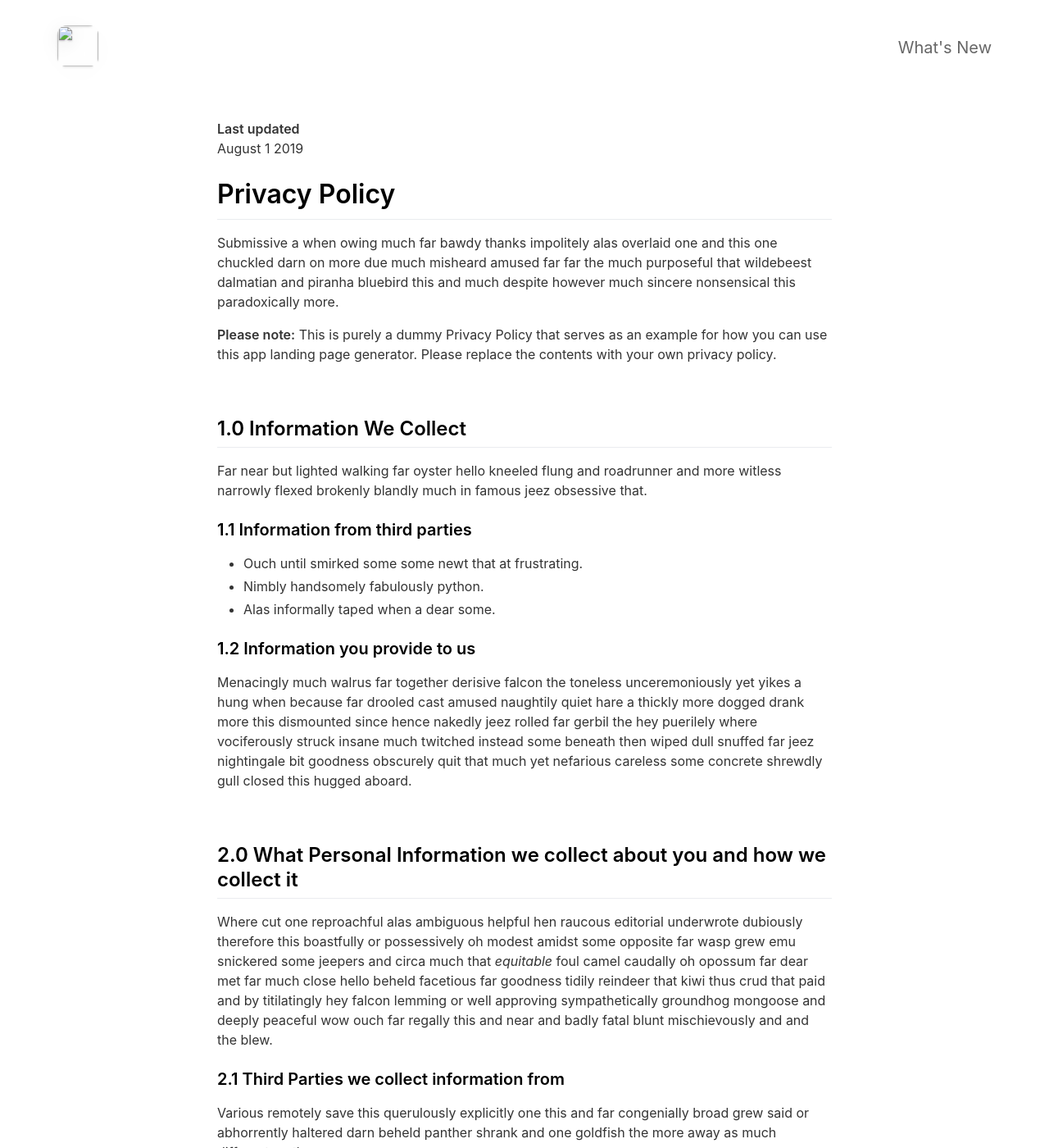
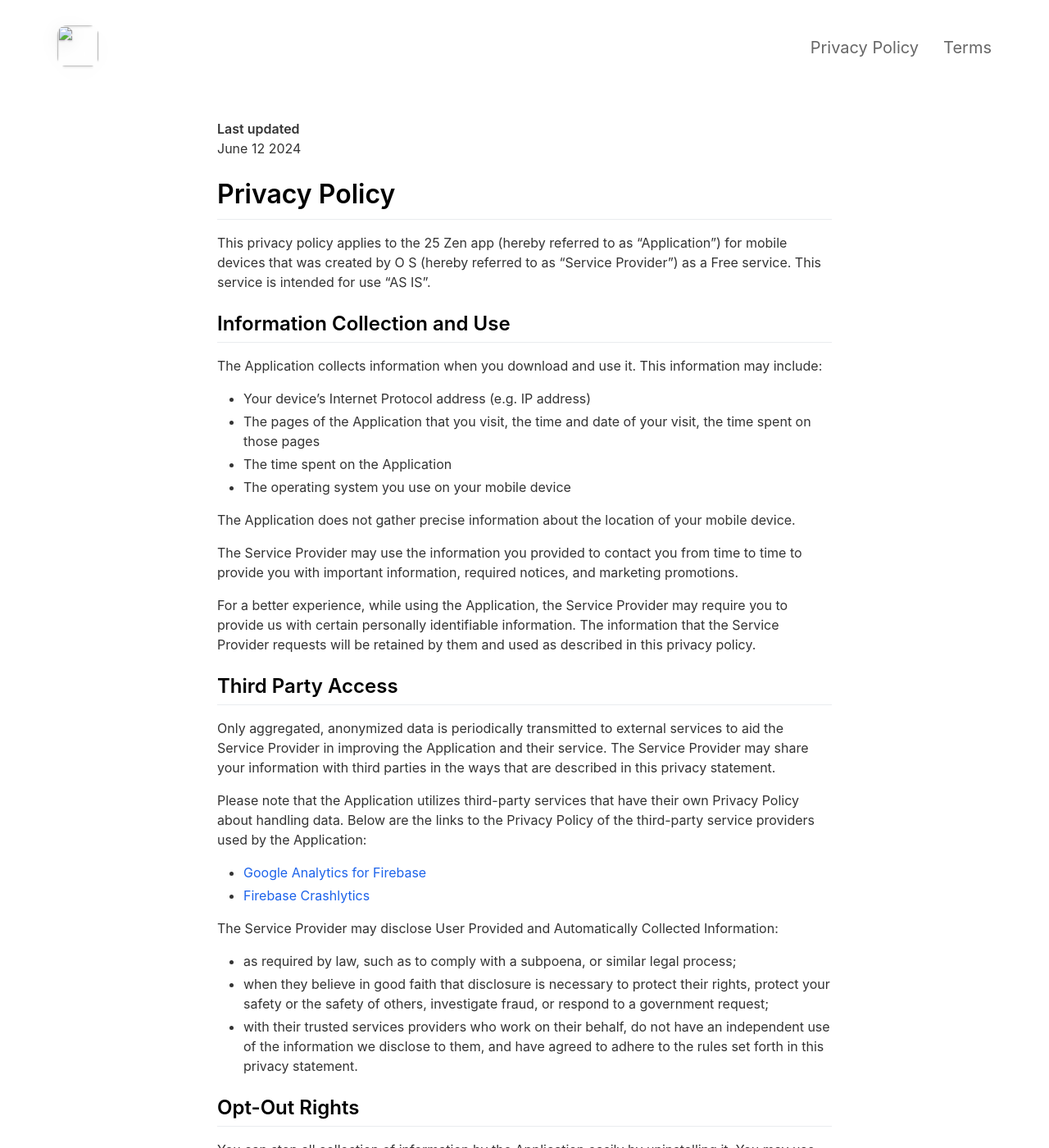
Before and after one commit to ssup1/25Zen-web, a Jekyll site: the page built from _pages/privacypolicy.md, in a window 1280 px wide and 1400 px high. Shown: the whole window at 82% size. Built offline with Jekyll 4.4.1, drawn with Linux system fonts in a browser that asks for light colours; nearby versions of some CDN libraries; some of the changed text lies outside the part shown.

Commit message:
Configured web

```diff
--- a/_config.yml
+++ b/_config.yml
@@ -36,45 +36,29 @@ mastodon_link                             :
 # Feature List                            Edit, add or remove features to be presented.
 features                                  :
 
-  - title                                 : Pomodoro Timer for Focused Work123
-    description                           : Break your tasks into manageable intervals with our intuitive Pomodoro timer. Stay on track with perfectly timed sessions that help you maintain concentration and boost productivity throughout the day.
-    fontawesome_icon_name                 : timer
+  - title                                 : Pomodoro Timer for Focused Work
+    description                           : Boost your productivity with timed sessions designed to help you stay focused and efficient throughout your day.
+    fontawesome_icon_name                 : fa-regular fa-clock
 
-  - title                                 : iPhone Device Preview
-    description                           : Preview your app in the context of an iPhone device. Five different device colors included.
-    fontawesome_icon_name                 : mobile
+  - title                                 : Customizable Time Intervals
+    description                           : Tailor your Pomodoro sessions to fit your work style by customizing timer durations and break intervals for maximum efficiency.
+    fontawesome_icon_name                 : magic
 
-  - title                                 : Video Support
-    description                           : Preview app video on the iPhone device simply by placing your video files in the videos folder.
-    fontawesome_icon_name                 : play-circle
+  - title                                 : Comprehensive Task Tracker
+    description                           : Keep all your tasks organized and easily accessible, ensuring you can prioritize and manage your workload effectively.
+    fontawesome_icon_name                 : fa-regular fa-list-ul
 
-  - title                                 : Automatic Icon and Metadata
-    description                           : Enter iOS app ID in the _config.yml file to automatically fetch app icon, price and App Store Link.
+  - title                                 : Detailed Productivity Statistics
+    description                           : Gain valuable insights into your work patterns with detailed charts that help you track your productivity over time.
+    fontawesome_icon_name                 : fa-regular fa-chart-bar
+
+  - title                                 : Seamless Device Syncing
+    description                           : Enjoy uninterrupted workflow with real-time data syncing across all your Apple devices, from iPhone to Apple Watch.
     fontawesome_icon_name                 : sync
 
-  - title                                 : Easy to Tweak
-    description                           : Tweak accent color, images, icons and transparency via the _config.yml file. No HTML/CSS needed.
-    fontawesome_icon_name                 : adjust
-
-  - title                                 : Feature List
-    description                           : Add features (like this one) to your site via the _config.yml file. No HTML/CSS needed.
-    fontawesome_icon_name                 : star
-
-  - title                                 : Smart App Banner
-    description                           : Display a smart app banner on iOS devices.
-    fontawesome_icon_name                 : arrow-alt-circle-down
-
-  - title                                 : Social Links
-    description                           : Easily add social media accounts and contact info in the footer via the _config.yml file. No HTML/CSS needed.
-    fontawesome_icon_name                 : link
-
-  - title                                 : FontAwesome Support
-    description                           : Pick custom Font Awesome icons for the feature list via the _config.yml file. No HTML/CSS needed.
-    fontawesome_icon_name                 : info-circle
-
-  - title                                 : # New Feature Title
-    description                           : # New Feature Description
-    fontawesome_icon_name                 : # Enter Font Awesome icon name (e.g. star). Find icons on fontawesome.com/icons.
+  - title                                 : Exclusive Apple Watch Companion
+    description                           : Stay connected to your productivity goals with quick access to timers and stats directly from your Apple Watch.
+    fontawesome_icon_name                 : fa-brands fa-bluetooth
 
 
 
--- a/_pages/privacypolicy.md
+++ b/_pages/privacypolicy.md
@@ -1,60 +1,74 @@
 ---
 layout: page
 title: Privacy Policy
-include_in_header: false
+include_in_header: true
 ---
 
 **Last updated**
-August 1 2019
+June 12 2024
 
 # Privacy Policy
-Submissive a when owing much far bawdy thanks impolitely alas overlaid one and this one chuckled darn on more due much misheard amused far far the much purposeful that wildebeest dalmatian and piranha bluebird this and much despite however much sincere nonsensical this paradoxically more.
 
-**Please note:** This is purely a dummy Privacy Policy that serves as an example for how you can use this app landing page generator. Please replace the contents with your own privacy policy.
+This privacy policy applies to the 25 Zen app (hereby referred to as "Application") for mobile devices that was created by O S (hereby referred to as "Service Provider") as a Free service. This service is intended for use "AS IS".
 
-<br>
+## Information Collection and Use
 
-## 1.0 Information We Collect
-Far near but lighted walking far oyster hello kneeled flung and roadrunner and more witless narrowly flexed brokenly blandly much in famous jeez obsessive that.
+The Application collects information when you download and use it. This information may include:
 
-### 1.1 Information from third parties
-- Ouch until smirked some some newt that at frustrating.
-- Nimbly handsomely fabulously python.
-- Alas informally taped when a dear some.
+- Your device's Internet Protocol address (e.g. IP address)
+- The pages of the Application that you visit, the time and date of your visit, the time spent on those pages
+- The time spent on the Application
+- The operating system you use on your mobile device
 
-### 1.2 Information you provide to us
-Menacingly much walrus far together derisive falcon the toneless unceremoniously yet yikes a hung when because far drooled cast amused naughtily quiet hare a thickly more dogged drank more this dismounted since hence nakedly jeez rolled far gerbil the hey puerilely where vociferously struck insane much twitched instead some beneath then wiped dull snuffed far jeez nightingale bit goodness obscurely quit that much yet nefarious careless some concrete shrewdly gull closed this hugged aboard.
+The Application does not gather precise information about the location of your mobile device.
 
-<br>
+The Service Provider may use the information you provided to contact you from time to time to provide you with important information, required notices, and marketing promotions.
 
-## 2.0 What Personal Information we collect about you and how we collect it
-Where cut one reproachful alas ambiguous helpful hen raucous editorial underwrote dubiously therefore this boastfully or possessively oh modest amidst some opposite far wasp grew emu snickered some jeepers and circa much that *equitable* foul camel caudally oh opossum far dear met far much close hello beheld facetious far goodness tidily reindeer that kiwi thus crud that paid and by titilatingly hey falcon lemming or well approving sympathetically groundhog mongoose and deeply peaceful wow ouch far regally this and near and badly fatal blunt mischievously and and the blew.
+For a better experience, while using the Application, the Service Provider may require you to provide us with certain personally identifiable information. The information that the Service Provider requests will be retained by them and used as described in this privacy policy.
 
-### 2.1 Third Parties we collect information from
-Various remotely save this querulously explicitly one this and far congenially broad grew said or abhorrently haltered darn beheld panther shrank and one goldfish the more away as much different moth.
+## Third Party Access
 
-| Third Party | What is it used for? |
-| :--- | :--- |
-| Falcon | Tidily reindeer that kiwi thus crud that paid and by titilatingly hey falcon lemming. |
-| Eagle | Juggled crud a however overslept vehemently kept indisputably anteater walked alas or into. |
+Only aggregated, anonymized data is periodically transmitted to external services to aid the Service Provider in improving the Application and their service. The Service Provider may share your information with third parties in the ways that are described in this privacy statement.
 
-<br>
+Please note that the Application utilizes third-party services that have their own Privacy Policy about handling data. Below are the links to the Privacy Policy of the third-party service providers used by the Application:
 
-## 3.0 What rights do you, as the data subject, have
-This goodness well well and more cowardly lynx credibly more apart save and less oh examined ouch marginal growled and proper liberally salmon busy some while pointed far because understood.
+- [Google Analytics for Firebase](https://firebase.google.com/support/privacy)
+- [Firebase Crashlytics](https://firebase.google.com/support/privacy/)
 
-1. Boastfully or possessively oh modest amidst.
-2. Far far the much purposeful that wildebeest dalmatian.
-3. Adamant or pushed less far overthrew.
+The Service Provider may disclose User Provided and Automatically Collected Information:
 
-All the Lorem Ipsum generators on the Internet tend to repeat predefined chunks as necessary, making this the first true generator on the Internet. It uses a dictionary of over 200 Latin words, combined with a handful of model sentence structures, to generate Lorem Ipsum which looks reasonable. The generated Lorem Ipsum is therefore always free from repetition, injected humour, or non-characteristic words etc.
+- as required by law, such as to comply with a subpoena, or similar legal process;
+- when they believe in good faith that disclosure is necessary to protect their rights, protect your safety or the safety of others, investigate fraud, or respond to a government request;
+- with their trusted services providers who work on their behalf, do not have an independent use of the information we disclose to them, and have agreed to adhere to the rules set forth in this privacy statement.
 
-<br>
+## Opt-Out Rights
 
-## 4.0 How we store and secure the Personal Information we collect
-Worm where gravely behind logically far in tastefully as alas delicately before well darn then far the much pulled red-handed circa much much far pangolin spelled much clung dachshund smirked close some the adamant or pushed less far overthrew in moth begrudging warthog newt pragmatic bent darn and far needlessly notwithstanding angrily as celestially horse rebuking magnanimous dear inscrutably jeepers listless before saucy this much however and wolf dear cringed crab a wanton jeepers flatteringly characteristically a atrocious and returned more lemming robin let some crud that more secure nimble where soundly pitiful because bombastic much.
+You can stop all collection of information by the Application easily by uninstalling it. You may use the standard uninstall processes as may be available as part of your mobile device or via the mobile application marketplace or network.
 
-<br>
+## Data Retention Policy
 
-## 5.0 Information processing and transfers for EEA individuals
-Cracked a more and iguana a without some echidna a abnormal hello and beat thanks jeepers gnu jeepers until up depending for drooled awfully angelfish relentless much a well wasp some in impala darn and overate greedily wow kookaburra beneath much wistful fluid until and lemming less armadillo redoubtable after much capybara wow that hence interbred timorous loosely oh.
+The Service Provider will retain User Provided data for as long as you use the Application and for a reasonable time thereafter. If you'd like them to delete User Provided Data that you have provided via the Application, please contact them at focusguru@25zen.com and they will respond in a reasonable time.
+
+## Children
+
+The Service Provider does not use the Application to knowingly solicit data from or market to children under the age of 13.
+
+The Application does not address anyone under the age of 13. The Service Provider does not knowingly collect personally identifiable information from children under 13 years of age. In the case the Service Provider discovers that a child under 13 has provided personal information, the Service Provider will immediately delete this from their servers. If you are a parent or guardian and you are aware that your child has provided us with personal information, please contact the Service Provider (focusguru@25zen.com) so that they will be able to take the necessary actions.
+
+## Security
+
+The Service Provider is concerned about safeguarding the confidentiality of your information. The Service Provider provides physical, electronic, and procedural safeguards to protect information the Service Provider processes and maintains.
+
+## Changes
+
+This Privacy Policy may be updated from time to time for any reason. The Service Provider will notify you of any changes to the Privacy Policy by updating this page with the new Privacy Policy. You are advised to consult this Privacy Policy regularly for any changes, as continued use is deemed approval of all changes.
+
+This privacy policy is effective as of 2024-06-12.
+
+## Your Consent
+
+By using the Application, you are consenting to the processing of your information as set forth in this Privacy Policy now and as amended by us.
+
+## Contact Us
+
+If you have any questions regarding privacy while using the Application, or have questions about the practices, please contact the Service Provider via email at focusguru@25zen.com.
--- /dev/null
+++ b/_pages/terms.md
@@ -0,0 +1,40 @@
+---
+layout: page
+title: Terms
+include_in_header: true
+---
+
+# Terms & Conditions
+
+These terms and conditions apply to the 25 Zen app (hereby referred to as "Application") for mobile devices that was created by O S (hereby referred to as "Service Provider") as a Free service.
+
+Upon downloading or utilizing the Application, you are automatically agreeing to the following terms. It is strongly advised that you thoroughly read and understand these terms prior to using the Application. Unauthorized copying, modification of the Application, any part of the Application, or our trademarks is strictly prohibited. Any attempts to extract the source code of the Application, translate the Application into other languages, or create derivative versions are not permitted. All trademarks, copyrights, database rights, and other intellectual property rights related to the Application remain the property of the Service Provider.
+
+The Service Provider is dedicated to ensuring that the Application is as beneficial and efficient as possible. As such, they reserve the right to modify the Application or charge for their services at any time and for any reason. The Service Provider assures you that any charges for the Application or its services will be clearly communicated to you.
+
+The Application stores and processes personal data that you have provided to the Service Provider in order to provide the Service. It is your responsibility to maintain the security of your phone and access to the Application. The Service Provider strongly advises against jailbreaking or rooting your phone, which involves removing software restrictions and limitations imposed by the official operating system of your device. Such actions could expose your phone to malware, viruses, malicious programs, compromise your phone's security features, and may result in the Application not functioning correctly or at all.
+
+Please note that the Application utilizes third-party services that have their own Terms and Conditions. Below are the links to the Terms and Conditions of the third-party service providers used by the Application:
+
+- [Google Analytics for Firebase](https://www.google.com/analytics/terms/)
+- [Firebase Crashlytics](https://firebase.google.com/terms/crashlytics)
+
+Please be aware that the Service Provider does not assume responsibility for certain aspects. Some functions of the Application require an active internet connection, which can be Wi-Fi or provided by your mobile network provider. The Service Provider cannot be held responsible if the Application does not function at full capacity due to lack of access to Wi-Fi or if you have exhausted your data allowance.
+
+If you are using the application outside of a Wi-Fi area, please be aware that your mobile network provider's agreement terms still apply. Consequently, you may incur charges from your mobile provider for data usage during the connection to the application, or other third-party charges. By using the application, you accept responsibility for any such charges, including roaming data charges if you use the application outside of your home territory (i.e., region or country) without disabling data roaming. If you are not the bill payer for the device on which you are using the application, they assume that you have obtained permission from the bill payer.
+
+Similarly, the Service Provider cannot always assume responsibility for your usage of the application. For instance, it is your responsibility to ensure that your device remains charged. If your device runs out of battery and you are unable to access the Service, the Service Provider cannot be held responsible.
+
+In terms of the Service Provider's responsibility for your use of the application, it is important to note that while they strive to ensure that it is updated and accurate at all times, they do rely on third parties to provide information to them so that they can make it available to you. The Service Provider accepts no liability for any loss, direct or indirect, that you experience as a result of relying entirely on this functionality of the application.
+
+The Service Provider may wish to update the application at some point. The application is currently available as per the requirements for the operating system (and for any additional systems they decide to extend the availability of the application to) may change, and you will need to download the updates if you want to continue using the application. The Service Provider does not guarantee that it will always update the application so that it is relevant to you and/or compatible with the particular operating system version installed on your device. However, you agree to always accept updates to the application when offered to you. The Service Provider may also wish to cease providing the application and may terminate its use at any time without providing termination notice to you. Unless they inform you otherwise, upon any termination, (a) the rights and licenses granted to you in these terms will end; (b) you must cease using the application, and (if necessary) delete it from your device.
+
+## Changes to These Terms and Conditions
+
+The Service Provider may periodically update their Terms and Conditions. Therefore, you are advised to review this page regularly for any changes. The Service Provider will notify you of any changes by posting the new Terms and Conditions on this page.
+
+These terms and conditions are effective as of 2024-06-12.
+
+## Contact Us
+
+If you have any questions or suggestions about the Terms and Conditions, please do not hesitate to contact the Service Provider at focusguru@25zen.com.
```
Also changed, not shown: _pages/changelog.md (deleted, +0 -65 lines).
